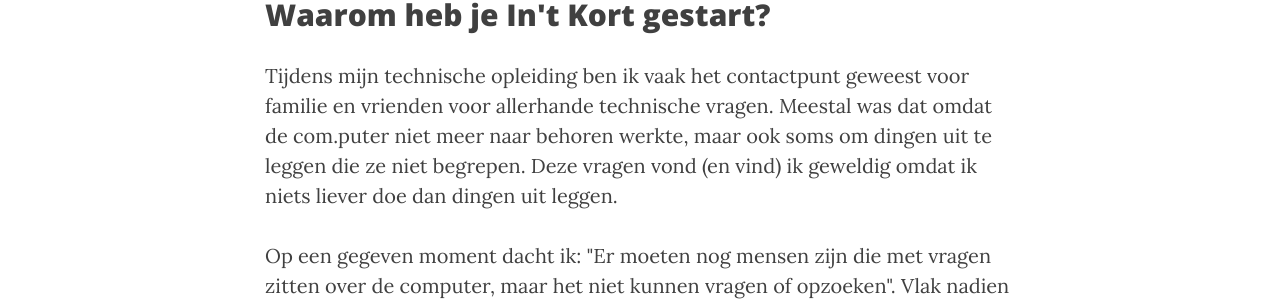
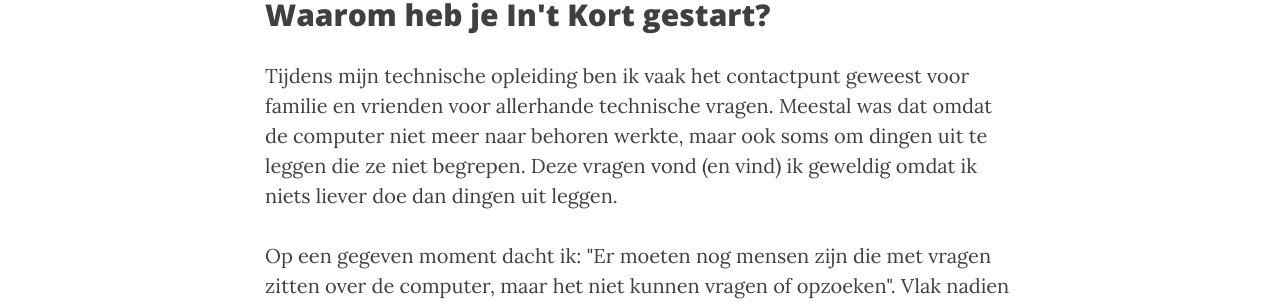
Before and after one commit to intkort/intkort.github.io, a Jekyll site: the page built from over.html, in a window 1280 px wide. Shown: the part 833-1139 px from the top of the page. Built offline with Jekyll 4.4.1, drawn with Linux system fonts in a browser that asks for light colours; nearby versions of some CDN libraries; some web fonts are replaced.

Commit message:
Update over.html

```diff
--- a/over.html
+++ b/over.html
@@ -10,7 +10,7 @@
 <p>In't Kort is een plaats voor mensen die simpele antwoorden zoeken op moeilijke, technische vragen die voornamelijk met computers te maken hebben. We leven in een digitaal tijdperk dat maar steeds vernieuwt en het is niet vanzelfsprekend om met alles mee te zijn.</p>
 
 <h2>Waarom heb je In't Kort gestart?</h2>
-<p>Tijdens mijn technische opleiding ben ik vaak het contactpunt geweest voor familie en vrienden voor allerhande technische vragen. Meestal was dat omdat de com.puter niet meer naar behoren werkte, maar ook soms om dingen uit te leggen die ze niet begrepen. Deze vragen vond (en vind) ik geweldig omdat ik niets liever doe dan dingen uit leggen.</p>
+<p>Tijdens mijn technische opleiding ben ik vaak het contactpunt geweest voor familie en vrienden voor allerhande technische vragen. Meestal was dat omdat de computer niet meer naar behoren werkte, maar ook soms om dingen uit te leggen die ze niet begrepen. Deze vragen vond (en vind) ik geweldig omdat ik niets liever doe dan dingen uit leggen.</p>
 <p>Op een gegeven moment dacht ik: "Er moeten nog mensen zijn die met vragen zitten over de computer, maar het niet kunnen vragen of opzoeken". Vlak nadien was ik begonnen aan het bouwen van de website en het resultaat staat nu voor je neus, een plaats waar die vragen "In't Kort" worden uitgelegd.</p>
 
 <h2>Kunnen de meeste dingen niet gewoon op Google gevonden worden?</h2>
```
